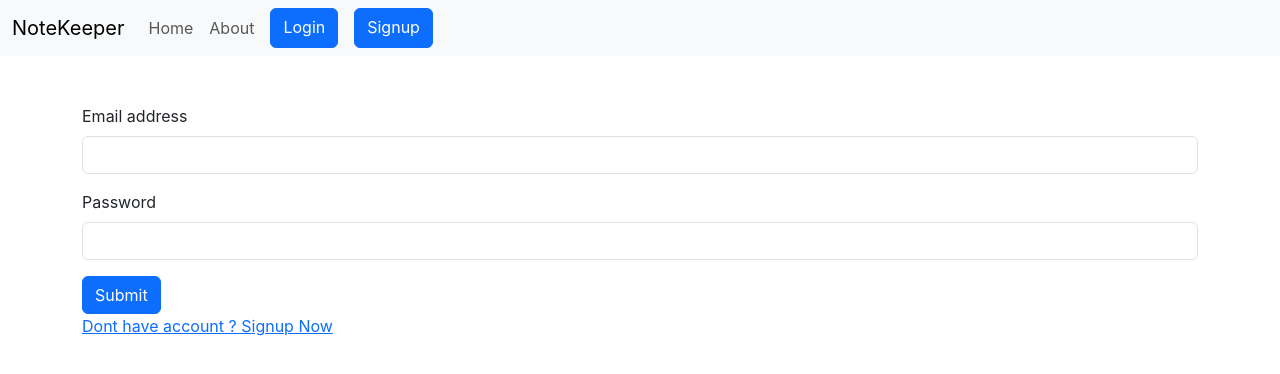
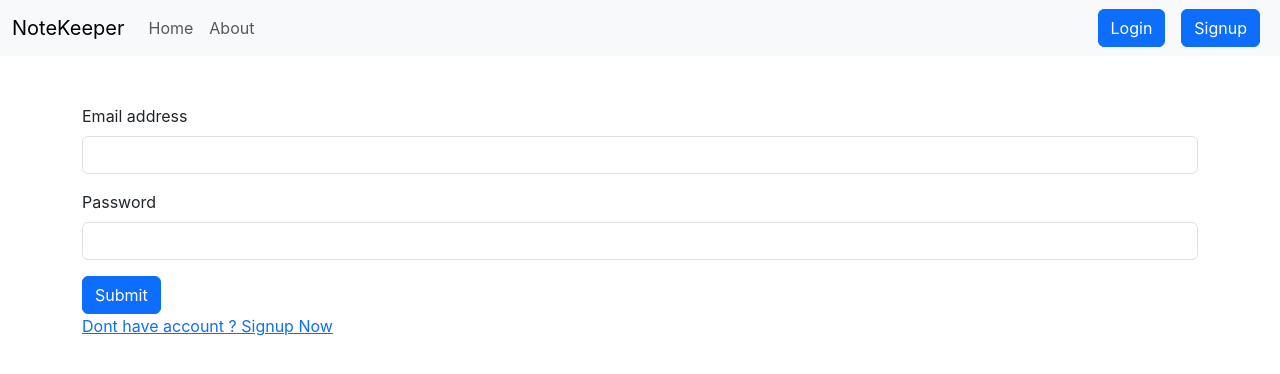
Before and after one commit to ukirdeomkar/notekeeper-ui, a React (Create React App) app: page /login in a window 1280 px wide. Shown: the top 374 px of the page. Built offline with nearby package versions, Linux system fonts and the light colour scheme; no server answers.

Commit message:
compile errors fixed

```diff
--- a/package.json
+++ b/package.json
@@ -11,6 +11,9 @@
     "react-router-dom": "^6.16.0",
     "react-scripts": "5.0.1",
     "web-vitals": "^2.1.4"
+  },
+  "devDependencies": {
+    "@babel/plugin-proposal-private-property-in-object":"^7.21.11"
   },
   "scripts": {
     "start": "react-scripts start",
--- a/src/components/Navbar.js
+++ b/src/components/Navbar.js
@@ -1,49 +1,83 @@
-import React from 'react'
-import { Link  } from "react-router-dom";
+import React from "react";
+import { Link } from "react-router-dom";
 function Navbar() {
-  const token = localStorage.getItem("token");
-  const handleLogout = ()=>{
+  var token = localStorage.getItem('token');
+  const handleLogout = () => {
     localStorage.removeItem("token");
-  }
+  };
   return (
     <>
       <nav className="navbar navbar-expand-lg bg-body-tertiary">
         <div className="container-fluid">
-    <Link className="navbar-brand" to="">NoteKeeper</Link>
-    <button className="navbar-toggler" type="button" data-bs-toggle="collapse" data-bs-target="#navbarSupportedContent" aria-controls="navbarSupportedContent" aria-expanded="false" aria-label="Toggle navigation">
+          <Link className="navbar-brand" to="">
+            NoteKeeper
+          </Link>
+          <button
+            className="navbar-toggler"
+            type="button"
+            data-bs-toggle="collapse"
+            data-bs-target="#navbarSupportedContent"
+            aria-controls="navbarSupportedContent"
+            aria-expanded="false"
+            aria-label="Toggle navigation"
+          >
             <span className="navbar-toggler-icon"></span>
           </button>
           <div className="collapse navbar-collapse" id="navbarSupportedContent">
-      <ul className="navbar-nav me-auto mb-2 mb-lg-0">
+            <ul className="navbar-nav me-auto mb-2 mb-lg-0 ml-auto">
               <li className="nav-item">
-          <Link className="nav-link " aria-current="page" to="">Home</Link>
+                <Link className="nav-link " aria-current="page" to="">
+                  Home
+                </Link>
               </li>
               <li className="nav-item">
-          <Link className="nav-link" to="about">About</Link>
+                <Link className="nav-link" to="about">
+                  About
+                </Link>
               </li>
-        <div className='d-flex'>
-            {!token ?
+            </ul>
+            <ul class="navbar-nav float-end">
+              {!token ? (
                 <>
-            <Link className="btn btn-primary mx-2" to="/login" role="button">Login</Link>
-            <Link className="btn btn-primary mx-2" to="/signup" role="button">Signup</Link>
+                  <li className="nav-item">
+                    <Link
+                      className="btn btn-primary mx-2 "
+                      to="/login"
+                      role="button"
+                    >
+                      Login
+                    </Link>
+                  </li>
+                  <li className="nav-item">
+                    {" "}
+                    <Link
+                      className="btn btn-primary mx-2 "
+                      to="/signup"
+                      role="button"
+                    >
+                      Signup
+                    </Link>
+                  </li>
                 </>
-            :
-            <Link className="btn btn-danger mx-2" onClick={handleLogout} to="/login" role="button">Logout</Link>
-            }
-
-
-
-
-          </div>
-
-
+              ) : (
+                <li className="nav-item">
+                  {" "}
+                  <Link
+                    className="btn btn-danger mx-2 "
+                    onClick={handleLogout}
+                    to="/login"
+                    role="button"
+                  >
+                    Logout
+                  </Link>
+                </li>
+              )}
             </ul>
-
           </div>
         </div>
       </nav>
     </>
-  )
+  );
 }
 
-export default Navbar
+export default Navbar;
--- a/src/context/noteState.js
+++ b/src/context/noteState.js
@@ -7,13 +7,12 @@ const NoteState=(props) =>{
     const host = process.env.REACT_APP_BACKEND_HOST_URL;
     const currNotes = [];
     const [notes, setNotes] = useState(currNotes);
+
     const fetchNotes = async () => {
         const response = await fetch(`${host}/notekeeper/note/user/notes`, {
           method: "GET",
           headers: {
             "Content-Type": "application/json",
-            //"token":
-            //localStorage.getItem('token'),
             "Authorization" : "Bearer "+ localStorage.getItem('token'),
           },
         });
@@ -22,9 +21,24 @@ const NoteState=(props) =>{
         setNotes(json);
       };
 
+    const addNote = async(currNotes)=>{
+      const { title, description} = currNotes;
+      // eslint-disable-next-line
+      const response = await fetch(`${host}/notekeeper/note/`, {
+        method: "POST",
+        headers: {
+          "Content-Type": "application/json",
+          "Authorization" : "Bearer "+ localStorage.getItem('token'),
+        },
+        body: JSON.stringify({ title, description }),
+      });
+      setNotes(notes.concat(currNotes))
+
+    }
+
 
   return (
-    <NoteContext.Provider value={{ notes ,fetchNotes}}>
+    <NoteContext.Provider value={{ notes ,fetchNotes ,addNote}}>
       {props.children}
     </NoteContext.Provider>
   )
```
Lines whose indentation alone changed are shown as unchanged.
